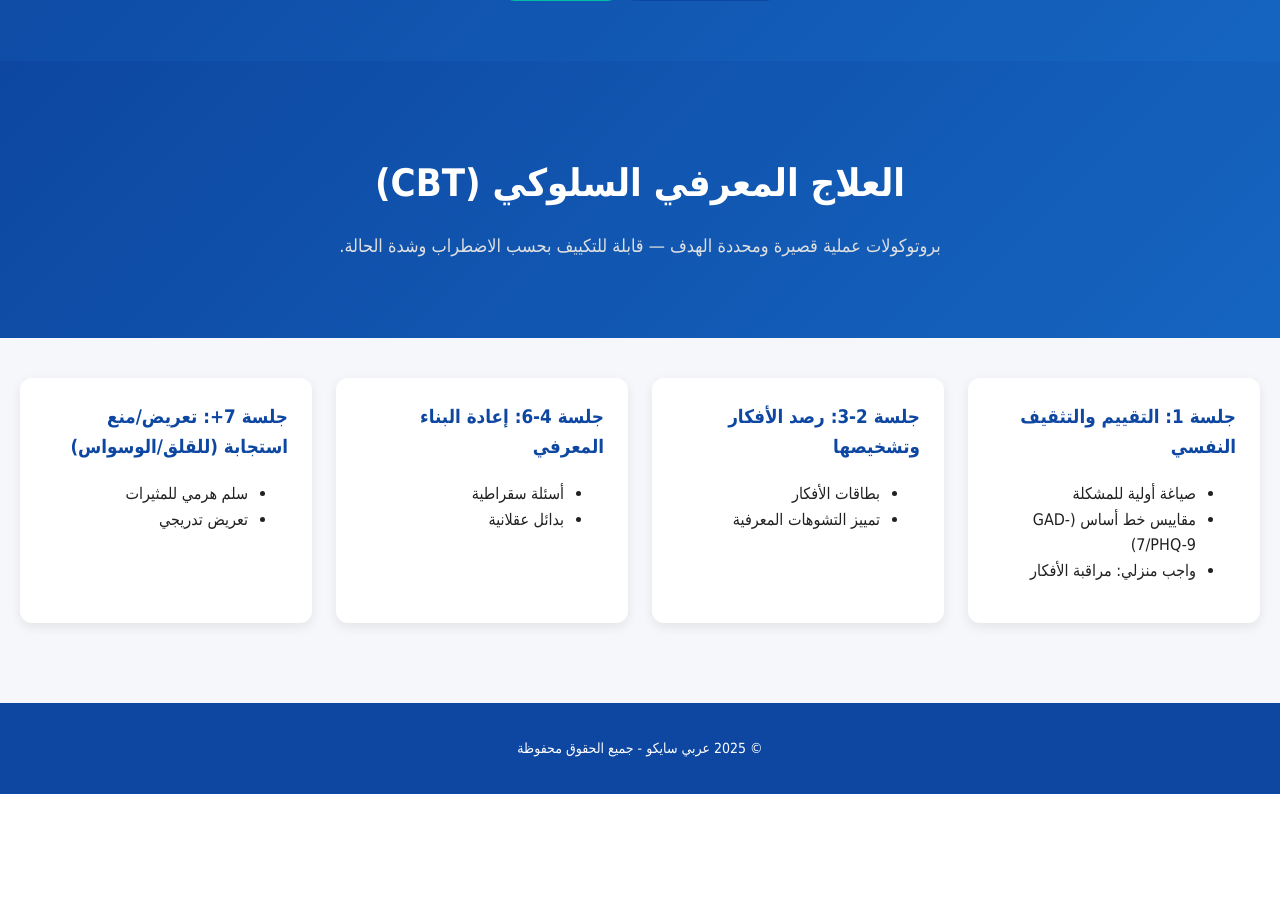
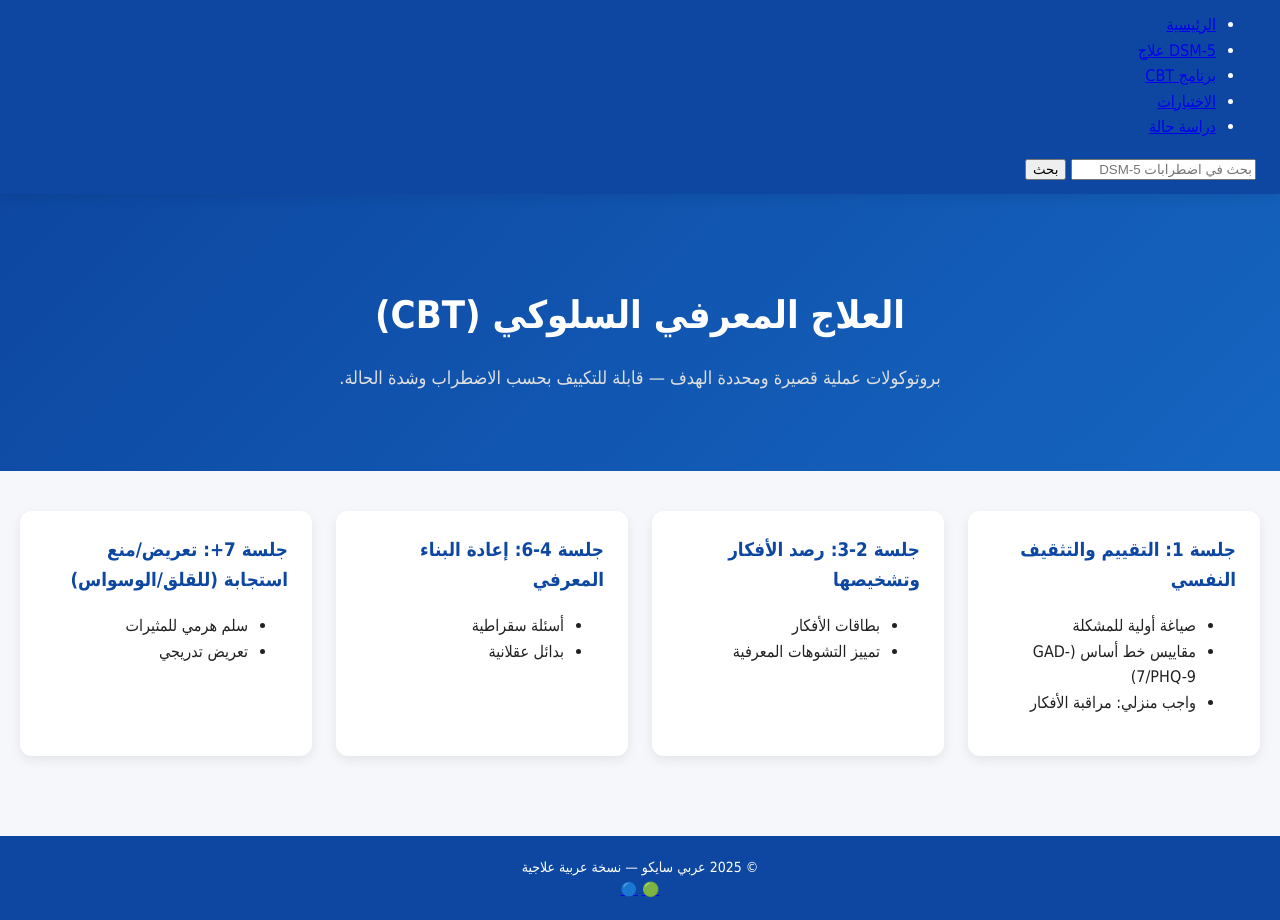
Before and after one commit to mhfh1414/arabi-psycho-site, a Flask app: page /cbt in a window 1280 px wide. Shown: the part 325-1245 px from the top of the page. Before the commit the page ends 1119 px from the top, so only its background shows below. Run offline with Flask 3, Linux system fonts and the light colour scheme; parts of the project's set-up code (start-up, migrations or seed data) failed here and were passed over.

Commit message:
Update base.html

```diff
--- a/templates/base.html
+++ b/templates/base.html
@@ -1,45 +1,51 @@
-<!DOCTYPE html>
+<!doctype html>
 <html lang="ar" dir="rtl">
 <head>
-  <meta charset="UTF-8">
-  <meta name="viewport" content="width=device-width, initial-scale=1.0">
-  <title>عربي سايكو</title>
-  <!-- ربط ملف CSS -->
+  <meta charset="utf-8"/>
+  <meta name="viewport" content="width=device-width, initial-scale=1"/>
+  <title>{% block title %}عربي سايكو{% endblock %}</title>
   <link rel="stylesheet" href="{{ url_for('static', filename='styles.css') }}">
 </head>
 <body>
-
-  <!-- ================== NAVBAR ================== -->
   <nav class="navbar">
-    <a href="{{ url_for('index') }}" class="brand">🌿 عربي سايكو</a>
-    <div class="links">
-      <a href="{{ url_for('index') }}">الرئيسية</a>
-      <a href="{{ url_for('dsm') }}">DSM-5 علاج</a>
-      <a href="{{ url_for('cbt') }}">برنامج CBT</a>
-      <a href="{{ url_for('tests') }}">الاختبارات</a>
-      <a href="{{ url_for('case_study') }}">دراسة حالة</a>
+    <div class="container nav-inner">
+      <a class="brand" href="{{ url_for('index') }}">
+        <img src="https://i.imgur.com/tz2m0vA.png" alt="شعار" />
+        <span>عربي سايكو</span>
+      </a>
+      <ul class="nav-links">
+        <li><a href="{{ url_for('index') }}">الرئيسية</a></li>
+        <li><a href="{{ url_for('dsm') }}">DSM-5 علاج</a></li>
+        <li><a href="{{ url_for('cbt') }}">برنامج CBT</a></li>
+        <li><a href="{{ url_for('tests') }}">الاختبارات</a></li>
+        <li><a href="{{ url_for('case_study') }}">دراسة حالة</a></li>
+      </ul>
+      <form class="nav-search" action="{{ url_for('dsm') }}">
+        <input name="q" placeholder="بحث في اضطرابات DSM-5" value="{{ request.args.get('q','') }}">
+        <button type="submit">بحث</button>
+      </form>
     </div>
   </nav>
 
-  <!-- ================== HERO ================== -->
-  <section class="hero">
-    <h1>صحتك النفسية أولويتنا</h1>
-    <p>منصة عربية متكاملة للعلاج النفسي باستخدام DSM-5 والـ CBT والاختبارات النفسية</p>
-    <div style="margin-top:20px;">
-      <a href="{{ url_for('dsm') }}" class="btn btn-primary">ابدأ علاج DSM-5</a>
-      <a href="{{ url_for('cbt') }}" class="btn btn-accent">برنامج CBT</a>
-    </div>
-  </section>
-
-  <!-- ================== CONTENT ================== -->
-  <main>
+  <main class="container">
+    {% with messages = get_flashed_messages() %}
+      {% if messages %}
+        <div class="flash">
+          {% for m in messages %}<div class="flash-item">{{ m }}</div>{% endfor %}
+        </div>
+      {% endif %}
+    {% endwith %}
     {% block content %}{% endblock %}
   </main>
 
-  <!-- ================== FOOTER ================== -->
   <footer class="footer">
-    <p>© 2025 عربي سايكو - جميع الحقوق محفوظة</p>
+    <div class="container footer-inner">
+      <span>© 2025 عربي سايكو — نسخة عربية علاجية</span>
+      <div class="social">
+        <a href="https://wa.me/" target="_blank" aria-label="واتساب">🟢</a>
+        <a href="https://t.me/" target="_blank" aria-label="تلجرام">🔵</a>
+      </div>
+    </div>
   </footer>
-
 </body>
 </html>
```
